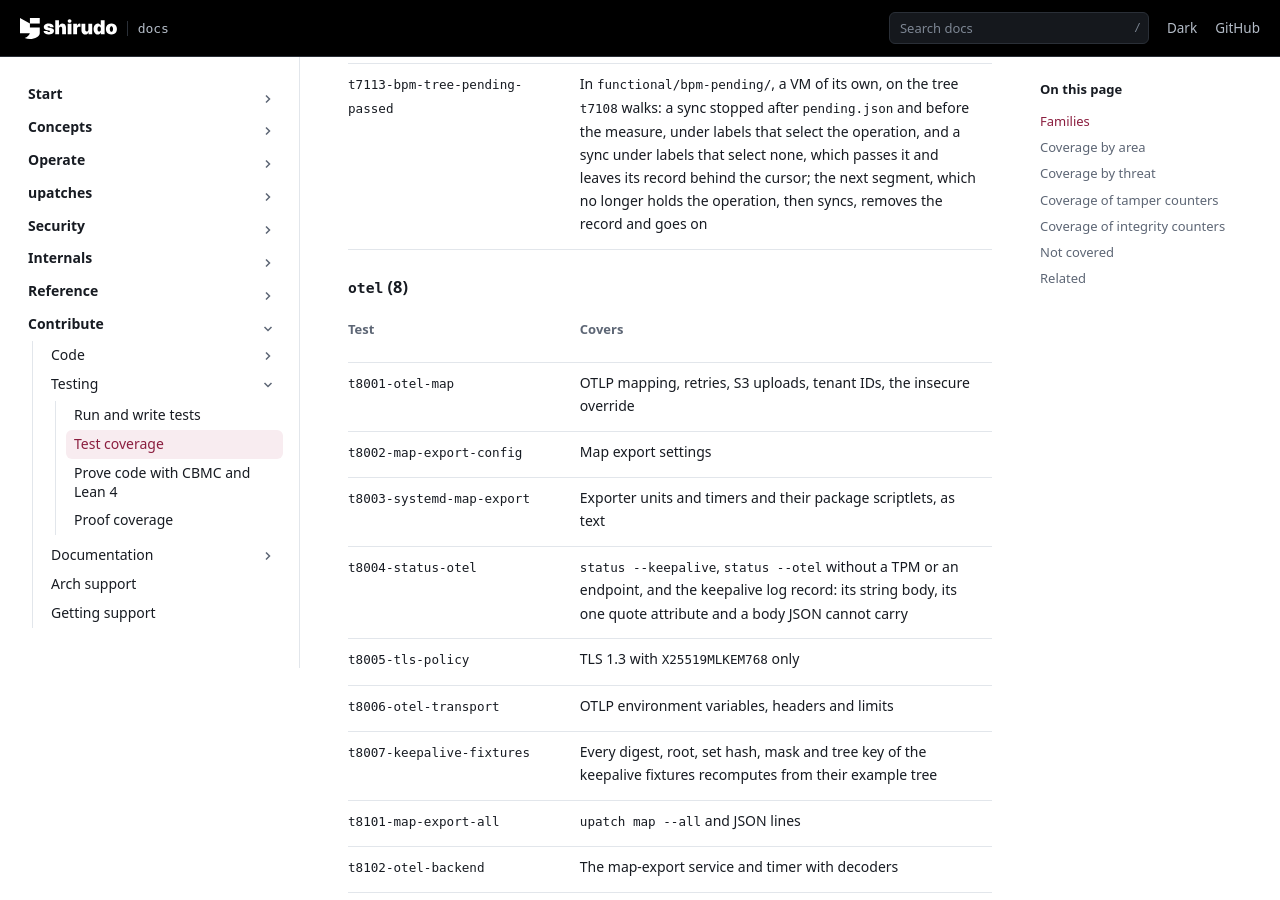
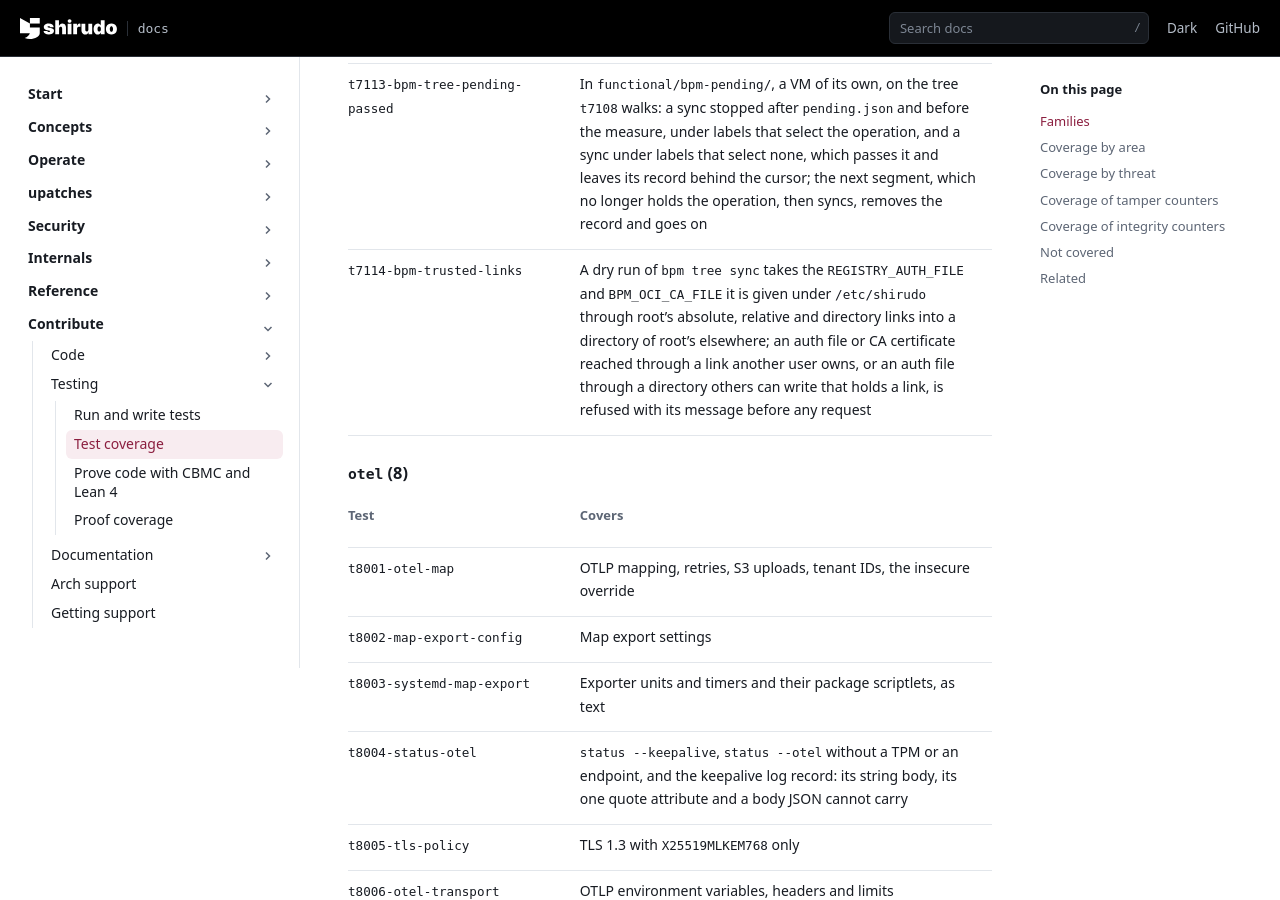
Before and after one commit to AliBashaSY/shirudo, a Sphinx documentation site: the page built from Documentation/contribute/testing/test-coverage.rst, in a window 1280 px wide and 900 px high, scrolled down 17025 px. Built offline with Sphinx 7.4.7, drawn with Linux system fonts in a browser that asks for light colours; pages that are not in the unit, such as notebooks, are missing from menus.

Commit message:
bpm: test trusted files reached through links on a target
Commit f8b7309c ("io: check the directories a trusted file was reached
through") walks a trusted path one name at a time, and a symbolic link
on it must now be root's or the caller's. A target in image mode takes
its settings, repositories and tree from the config image and skips the
check for them, but bpm still reads two files by the path its
environment names, the registry auth file and the extra CA certificate,
which /etc/shirudo/bpm/environment can place under /etc/shirudo. The
unit cases of the walk run on the build host; no target test reached it
through a link.

t7114 gives a dry run of bpm tree sync, on the publication t7112 left
configured, both files under /etc/shirudo as links of root's into a
directory of root's under /usr/local/share: the auth file through a
relative link, the CA through a link to an absolute link that goes
through a directory link. The run syncs as it does without them. An
auth file or CA reached through a link nobody owns, and an auth file
through a link in a directory others can write, are refused with the
message of the walk, and the registry sees no request.

Signed-off-by: Daniel Borkmann <daniel@iogearbox.net>

```diff
--- a/Documentation/contribute/testing/test-coverage.rst
+++ b/Documentation/contribute/testing/test-coverage.rst
@@ -761,6 +761,14 @@ signed config image.
        under labels that select none, which passes it and leaves its
        record behind the cursor; the next segment, which no longer
        holds the operation, then syncs, removes the record and goes on
+   * - ``t7114-bpm-trusted-links``
+     - A dry run of ``bpm tree sync`` takes the ``REGISTRY_AUTH_FILE``
+       and ``BPM_OCI_CA_FILE`` it is given under ``/etc/shirudo``
+       through root's absolute, relative and directory links into a
+       directory of root's elsewhere; an auth file or CA certificate
+       reached through a link another user owns, or an auth file through
+       a directory others can write that holds a link, is refused with
+       its message before any request
 
 ``otel`` (8)
 ~~~~~~~~~~~~
@@ -1101,7 +1109,7 @@ Coverage by area
        ``config-update``, ``image``. Unit: ``config_update``
    * - Packages and repositories
      - ``t7001``, ``t7002``, ``t7003``, ``t7004``, ``t7005``,
-       ``t7006``. Fuzz:
+       ``t7006``, ``t7114``. Fuzz:
        ``beefile``, ``bpm-index``, ``bpm-info``, ``bpm-package``,
        ``bpm-tar``, ``oci-http``, ``oci-manifest``, ``oci-ref``,
        ``registry-auth``. Unit:
```
Also changed, not shown: 1 other file.
